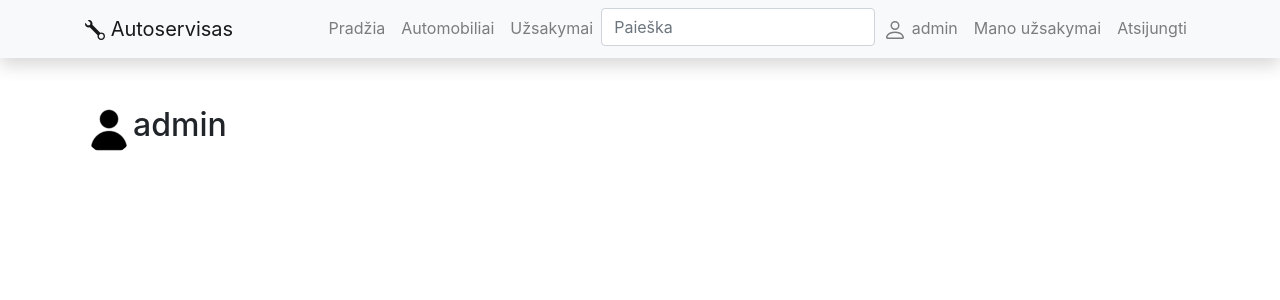
After one commit to DonatasNoreika/autoservisas3, a Django app: page /autoservice/profilis/ in a window 1280 px wide. The commit adds this page. Shown: the top 300 px of the page. Run offline with Django 3.2, Linux system fonts and the light colour scheme; a user stored in the database is signed in; data comes from the database, SQL or seed files in the repository; both versions use the stored data as it was after the commit; some libraries are stand-ins or nearby versions.

Commit message:
10 paskaita: Sukurti naują su vartotoju susietą profilio modelį su nuotraukos lauku, įdėti jį į admin ir išbandyti. Padaryti naują profilio puslapį, kuriame būtų atvaizduojamas profilio vardas, el. pašto adresas ir nuotrauka. Jei nuotrauka neprisegta, būtų rodoma default nuotrauka (ją reikia įdėti į media katalogą). Padaryti, kad sukūrus vartotoją, būtų automatiškai sukurtas ir jo profilis.

```diff
--- a/mysite/autoservice/admin.py
+++ b/mysite/autoservice/admin.py
@@ -1,7 +1,7 @@
 from django.contrib import admin
 
 # Register your models here.
-from .models import Service, CarModel, Car, Order, OrderLine
+from .models import Service, CarModel, Car, Order, OrderLine, Profilis
 
 class OrderLineInline(admin.TabularInline):
     model = OrderLine
@@ -20,6 +20,7 @@ class CarAdmin(admin.ModelAdmin):
 class ServiceAdmin(admin.ModelAdmin):
     list_display = ('name', 'price')
 
+admin.site.register(Profilis)
 admin.site.register(Service, ServiceAdmin)
 admin.site.register(CarModel)
 admin.site.register(Car, CarAdmin)
--- a/mysite/autoservice/apps.py
+++ b/mysite/autoservice/apps.py
@@ -4,3 +4,6 @@ from django.apps import AppConfig
 class AutoserviceConfig(AppConfig):
     default_auto_field = 'django.db.models.BigAutoField'
     name = 'autoservice'
+
+    def ready(self):
+        from .signals import create_profile, save_profile
--- a/mysite/autoservice/models.py
+++ b/mysite/autoservice/models.py
@@ -5,6 +5,7 @@ from django.urls import reverse
 from django.contrib.auth.models import User
 from datetime import datetime
 from tinymce.models import HTMLField
+from PIL import Image
 
 
 import pytz
@@ -122,3 +123,19 @@ class OrderComment(models.Model):
     class Meta:
         verbose_name = 'Comment'
         verbose_name_plural = 'Comments'
+
+
+class Profilis(models.Model):
+    user = models.OneToOneField(User, on_delete=models.CASCADE)
+    nuotrauka = models.ImageField(default="default.png", upload_to="profile_pics")
+
+    def __str__(self):
+        return f"{self.user.username} profilis"
+
+    def save(self, *args, **kwargs):
+        super().save(*args, **kwargs)
+        img = Image.open(self.nuotrauka.path)
+        if img.height > 300 or img.width > 300:
+            output_size = (300, 300)
+            img.thumbnail(output_size)
+            img.save(self.nuotrauka.path)
--- a/mysite/autoservice/templates/base.html
+++ b/mysite/autoservice/templates/base.html
@@ -40,7 +40,7 @@
               </form>
         </li>
           {% if user.is_authenticated %}
-            <li class="nav-item"><a class="nav-link" href="#">
+            <li class="nav-item"><a class="nav-link" href="{% url 'profilis' %}">
               <svg class="bi bi-person" width="1.5em" height="1.5em" viewBox="0 0 16 16" fill="currentColor" xmlns="http://www.w3.org/2000/svg">
                 <path fill-rule="evenodd" d="M13 14s1 0 1-1-1-4-6-4-6 3-6 4 1 1 1 1h10zm-9.995-.944v-.002.002zM3.022 13h9.956a.274.274 0 00.014-.002l.008-.002c-.001-.246-.154-.986-.832-1.664C11.516 10.68 10.289 10 8 10c-2.29 0-3.516.68-4.168 1.332-.678.678-.83 1.418-.832 1.664a1.05 1.05 0 00.022.004zm9.974.056v-.002.002zM8 7a2 2 0 100-4 2 2 0 000 4zm3-2a3 3 0 11-6 0 3 3 0 016 0z" clip-rule="evenodd"/>
               </svg>
--- /dev/null
+++ b/mysite/autoservice/templates/profilis.html
@@ -0,0 +1,13 @@
+{% extends "base.html" %}
+{% block content %}
+    <div class="content-section">
+      <div class="media">
+        <img class="rounded-circle account-img" src="{{ user.profilis.nuotrauka.url }}">
+        <div class="media-body">
+          <h2 class="account-heading">{{ user.username }}</h2>
+          <p class="text-secondary">{{ user.email }}</p>
+        </div>
+      </div>
+      <!-- FORM HERE -->
+    </div>
+{% endblock content %}
--- a/mysite/autoservice/urls.py
+++ b/mysite/autoservice/urls.py
@@ -12,4 +12,5 @@ urlpatterns = [
     path('accounts/', include('django.contrib.auth.urls')),
     path('register/', views.register, name='register'),
     path('user_order/', views.UserOrderListView.as_view(), name='user-orders'),
+    path('profilis/', views.profilis, name='profilis'),
 ]
--- a/mysite/autoservice/views.py
+++ b/mysite/autoservice/views.py
@@ -10,6 +10,7 @@ from django.contrib import messages
 from django.contrib.auth.forms import User
 from django.views.generic.edit import FormMixin
 from .forms import OrderCommentForm
+from django.contrib.auth.decorators import login_required
 
 def index(request):
     paslaugu_kiekis = Service.objects.count()
@@ -68,7 +69,7 @@ class UserOrderListView(FormMixin, LoginRequiredMixin, generic.ListView):
     # įtraukiame formą į kontekstą, inicijuojame pradinę 'book' reikšmę.
     def get_context_data(self, *args, **kwargs):
         context = super(UserOrderListView, self).get_context_data(**kwargs)
-        context['form'] = OrderCommentForm()
+        context['form'] = OrderCommentForm(initial={'order': self.object})
         return context
 
     # standartinis post metodo perrašymas, naudojant FormMixin, galite kopijuoti tiesiai į savo projektą.
@@ -132,3 +133,8 @@ def register(request):
             messages.error(request, 'Slaptažodžiai nesutampa!')
             return redirect('register')
     return render(request, 'register.html')
+
+
+@login_required
+def profilis(request):
+    return render(request, 'profilis.html')
--- a/mysite/mysite/settings.py
+++ b/mysite/mysite/settings.py
@@ -42,7 +42,7 @@ ALLOWED_HOSTS = []
 # Application definition
 
 INSTALLED_APPS = [
-    'autoservice',
+    'autoservice.apps.AutoserviceConfig',
     'tinymce',
     'django.contrib.admin',
     'django.contrib.auth',
```
Also changed, not shown: mysite/autoservice/signals.py (added, +17 -0 lines), mysite/autoservice/media/default.png (added), mysite/db.sqlite3.
